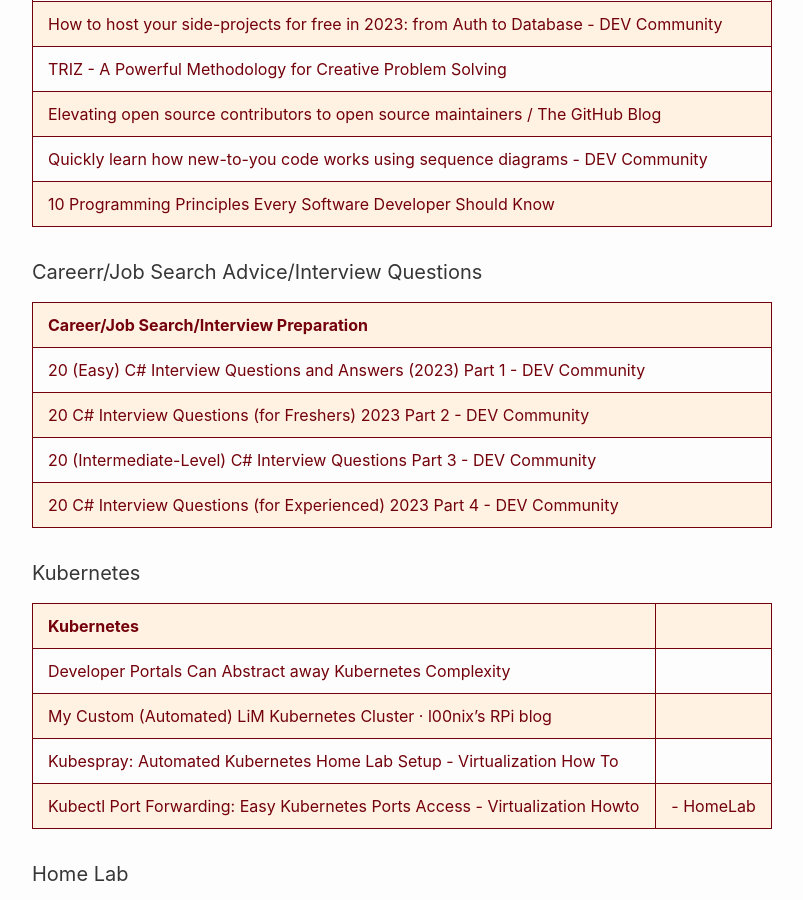
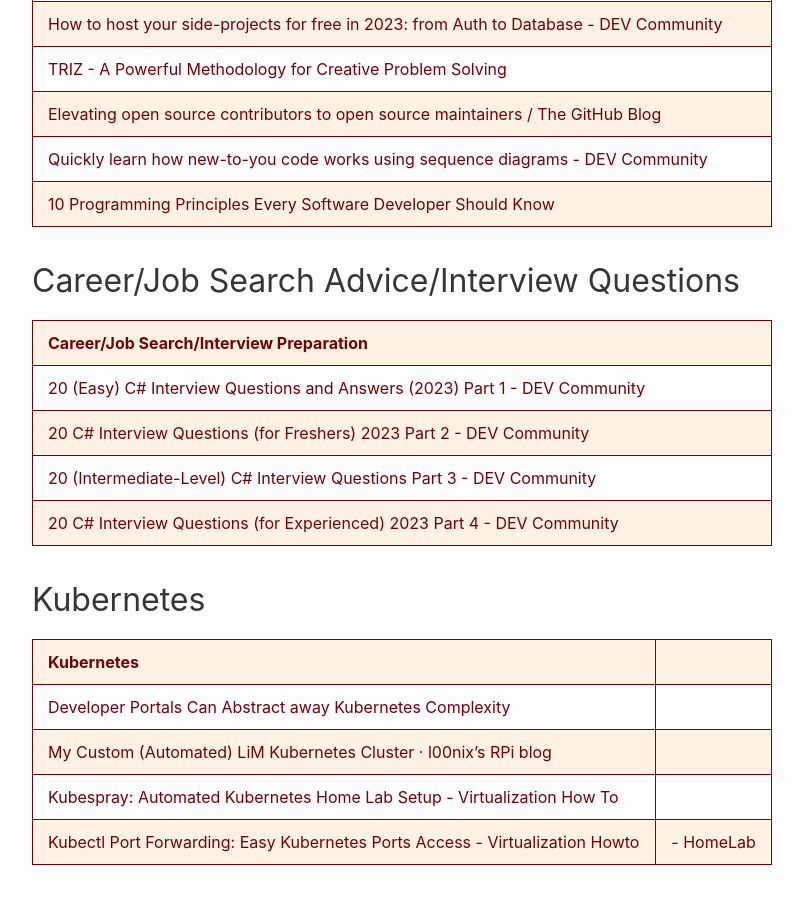
Before and after one commit to RalphHightower/RalphHightower, a Jekyll site: the page built from ProgrammingArticles.md, in a window 1280 px wide and 900 px high, scrolled down 1630 px. Shown: the whole window, without its empty margins (238-1041 px from the left). Built offline with Jekyll 4.4.1, drawn with Linux system fonts in a browser that asks for light colours; our own code applies the rules of GitHub Pages for plain Markdown files.

Commit message:
docs: adjust heading levels

```diff
--- a/ProgrammingArticles.md
+++ b/ProgrammingArticles.md
@@ -28,7 +28,7 @@
 | [Quickly learn how new-to-you code works using sequence diagrams - DEV Community](https://dev.to/appmap/quickly-learn-how-new-to-you-code-works-using-sequence-diagrams-h9g ) |
 |[10 Programming Principles Every Software Developer Should Know](https://blog.ossph.org/programming-principles-every-developer-should-know/ )|
 
-#### Careerr/Job Search Advice/Interview Questions
+## Career/Job Search Advice/Interview Questions
 
 | Career/Job Search/Interview Preparation |
 |----|
@@ -37,7 +37,7 @@
 |[20 (Intermediate-Level) C# Interview Questions Part 3 - DEV Community](https://www.bytehide.com/blog/csharp-interview-questions/ ) |
 |[20 C# Interview Questions (for Experienced) 2023 Part 4 - DEV Community](https://www.bytehide.com/blog/csharp-interview-questions/ )|
 
-#### Kubernetes
+## Kubernetes
 
 | Kubernetes |
 |----|
@@ -46,14 +46,14 @@
 |[Kubespray: Automated Kubernetes Home Lab Setup - Virtualization How To](https://www.virtualizationhowto.com/2023/05/kubespray-automated-kubernetes-home-lab-setup/ )|
 | [Kubectl Port Forwarding: Easy Kubernetes Ports Access - Virtualization Howto](https://www.virtualizationhowto.com/2023/06/kubectl-port-forwarding-easy-kubernetes-ports-access/ ) |  - HomeLab
 
-#### Home Lab
+## Home Lab
 
 | Home Lab |
 |---|
 | [Top 7 Low Power Home Server Tips and Tricks in 2023 - Virtualization Howto](https://www.virtualizationhowto.com/2023/06/top-7-low-power-home-server-tips-and-tricks-in-2023/ ) |
 
 
-#### Facebook[^2]
+## Facebook[^2]
 
 [^2]: Sorry Meta, but you will always be known as Facebook.
 
@@ -62,7 +62,7 @@
 | [How Precision Time Protocol is being deployed at Meta](https://engineering.fb.com/2022/11/21/productin-engineering/precision-time-protocol-at-meta/) |
 | [PTP: Timing accuracy and precision for the future of computing](https://engineering.fb.com/2022/11/21/production-engineering/future-computing-ptp/) |
 
-### Technical Blogs
+## Technical Blogs
 
 | Technical Blogs |
 |----|
@@ -77,7 +77,7 @@
 | [Netflix Technology Blog – Medium](https://netflixtechblog.medium.com/ ) |
 | [VS Code - DEV Community](https://dev.to/appmap/ ) |
 
-#### ARM
+## ARM
 
 | [Arm](https://www.arm.com/) |
 |----|
@@ -94,13 +94,13 @@
 | [A history of ARM, part 2: Everything starts to come together](https://arstechnica.com/gadgets/2022/11/a-history-of-arm-part-2-everything-starts-to-come-together/)<br>What had started as twelve people and a dream was now a billion-dollar company. |
 | [A history of ARM, part 3: Coming full circle](https://arstechnica.com/gadgets/2023/01/a-history-of-arm-part-3-coming-full-circle/) |
 
-#### RISC-V
+## RISC-V
 
 | [RISC-V](https://riscv.org/) |
 |----|
 ||
 
-#### SPARC
+## SPARC
 
 | [SPARC](https://sparc.org/) |
 |----|
```
